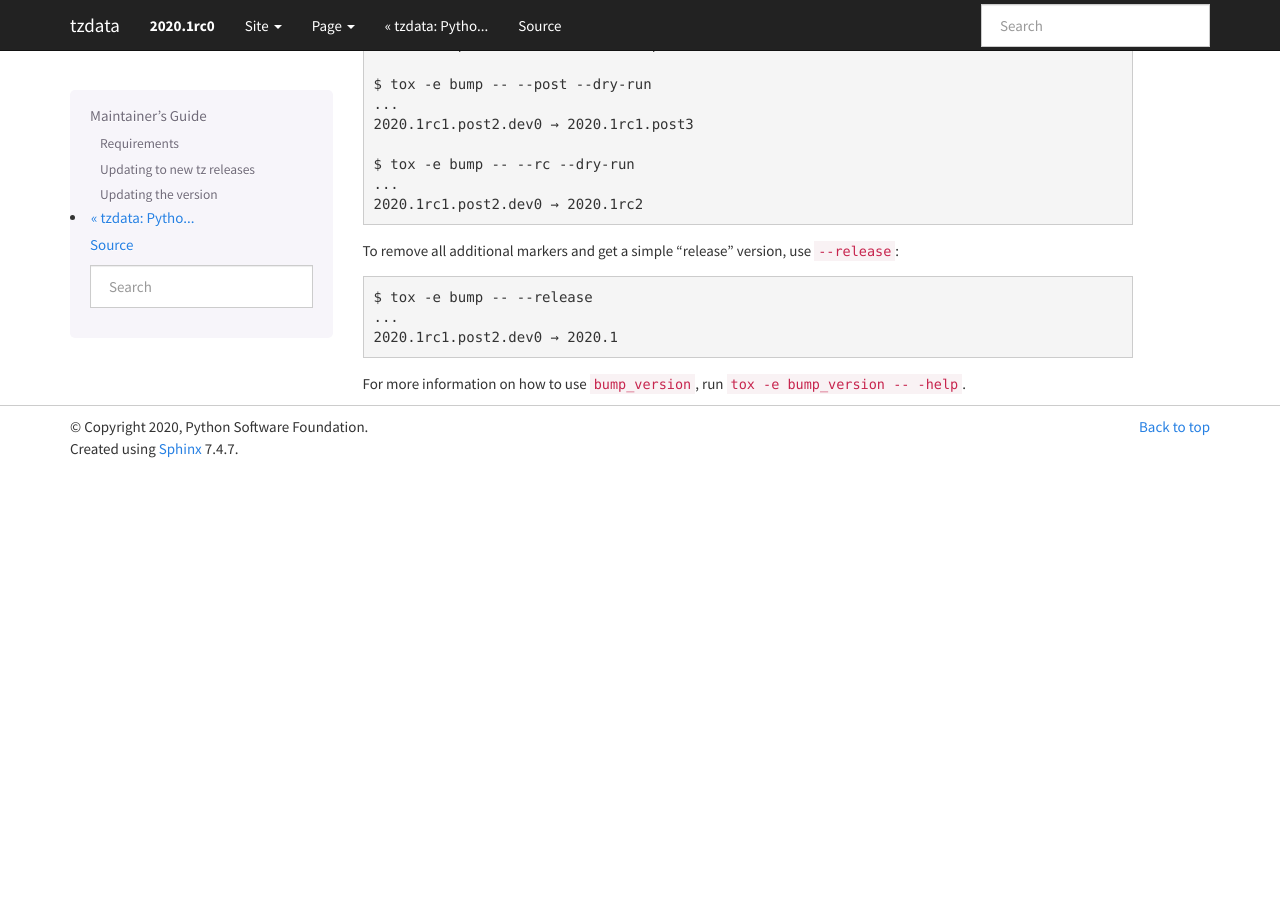
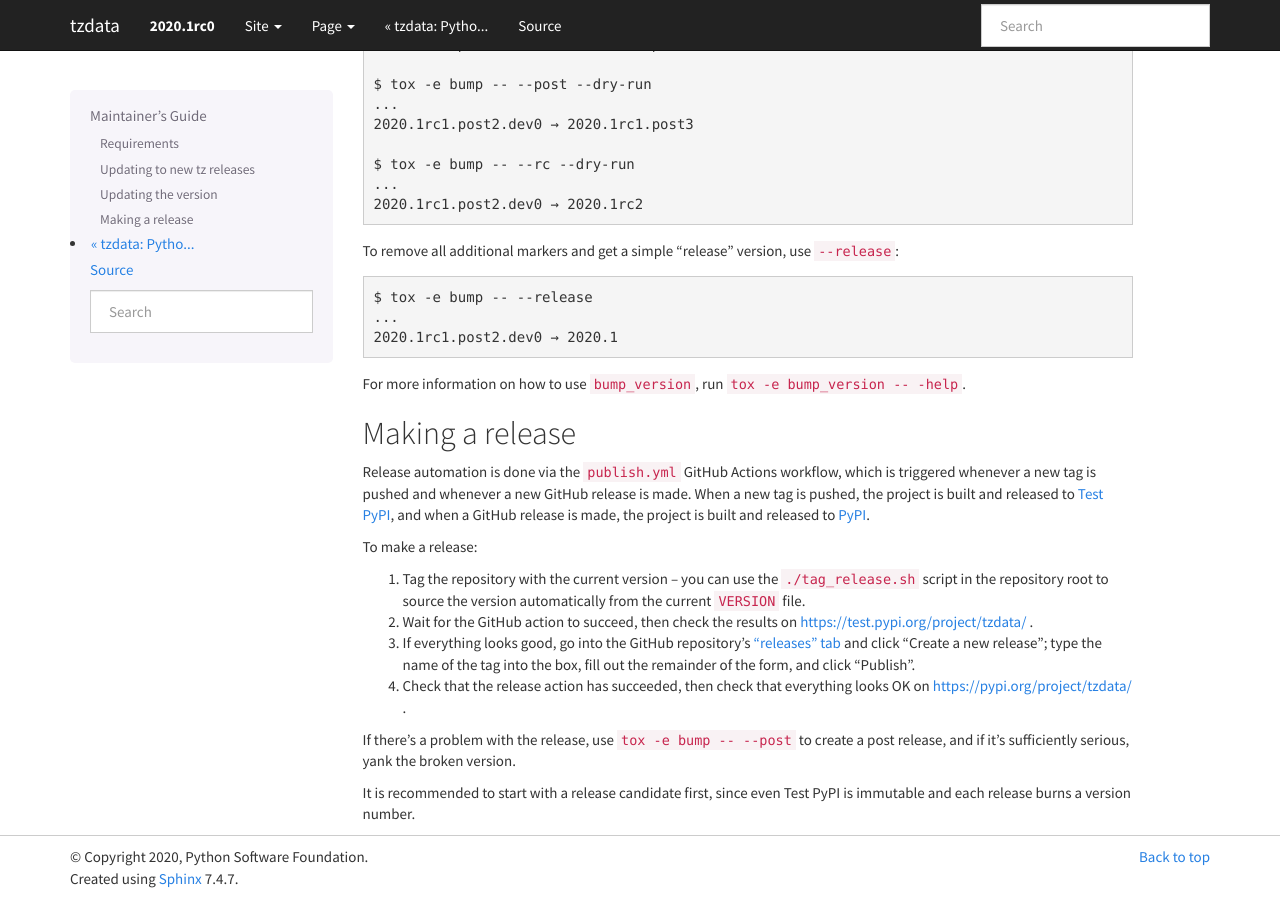
Before and after one commit to python/tzdata, a Sphinx documentation site: the page built from docs/maintaining.rst, in a window 1280 px wide and 900 px high, scrolled down 1061 px. Built offline with Sphinx 7.4.7, drawn with Linux system fonts in a browser that asks for light colours; before the commit the page ends 1531 px from its top, so only the background shows below that.

Commit message:
Add documentation on making a release

```diff
--- a/docs/maintaining.rst
+++ b/docs/maintaining.rst
@@ -81,6 +81,35 @@ To remove all additional markers and get a simple "release" version, use
 For more information on how to use ``bump_version``, run ``tox -e bump_version
 -- -help``.
 
+Making a release
+----------------
+
+Release automation is done via the ``publish.yml`` GitHub Actions workflow,
+which is triggered whenever a new tag is pushed and whenever a new GitHub
+release is made. When a new tag is pushed, the project is built and released to
+`Test PyPI <https://test.pypi.org>`_, and when a GitHub release is made, the
+project is built and released to `PyPI <https://pypi.org>`_.
+
+To make a release:
+
+1. Tag the repository with the current version – you can use the
+   ``./tag_release.sh`` script in the repository root to source the version
+   automatically from the current ``VERSION`` file.
+2. Wait for the GitHub action to succeed, then check the results on
+   https://test.pypi.org/project/tzdata/ .
+3. If everything looks good, go into the GitHub repository's `"releases" tab
+   <https://github.com/python/tzdata/releases>`_ and click "Create a new
+   release"; type the name of the tag into the box, fill out the remainder of
+   the form, and click "Publish".
+4. Check that the release action has succeeded, then check that everything looks
+   OK on https://pypi.org/project/tzdata/ .
+
+If there's a problem with the release, use ``tox -e bump -- --post`` to create
+a post release, and if it's sufficiently serious, yank the broken version.
+
+It is recommended to start with a release candidate first, since even Test PyPI
+is immutable and each release burns a version number.
+
 .. Links
 .. |tox| replace:: ``tox``
 .. _tox: https://tox.readthedocs.io/en/latest/
```
Also changed, not shown: 1 other file.
